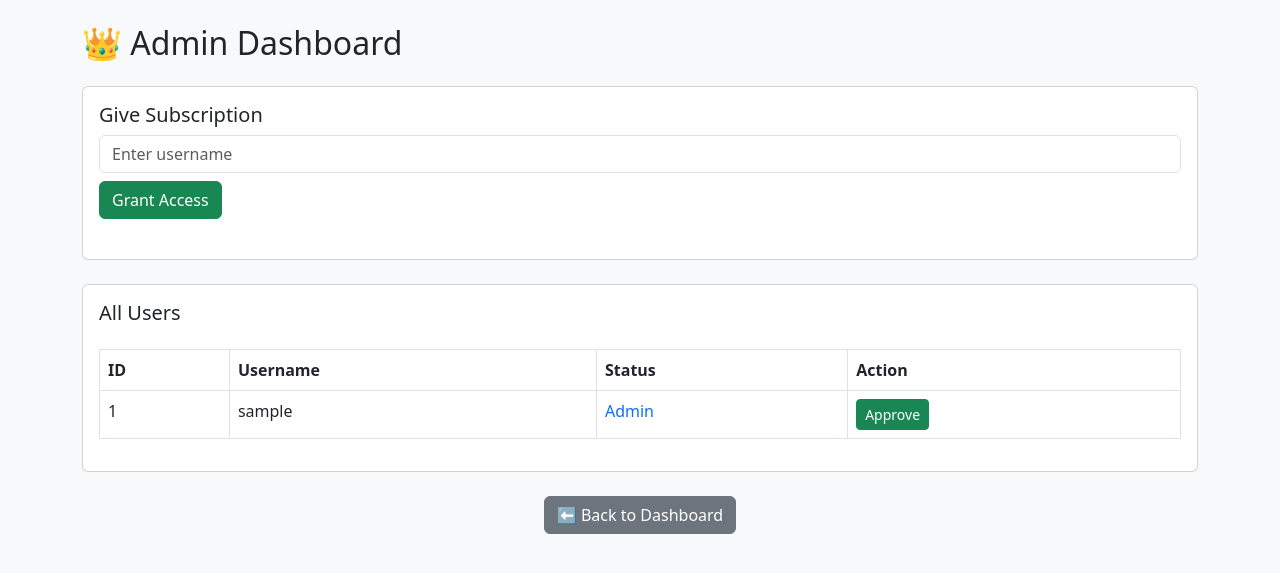
After one commit to pothulaswaraj24-boop/psychstats_web, a Flask app: page /admin in a window 1280 px wide. The commit adds this page. Shown: the top 573 px of the page. Run offline with Flask 3, Linux system fonts and the light colour scheme; a user stored in the database is signed in; tables that the repository leaves empty hold one stand-in row (values such as "Sample post").

Commit message:
final update

```diff
--- a/app.py
+++ b/app.py
@@ -21,6 +21,7 @@ from flask_login import LoginManager, login_user, logout_user, login_required, c
 from flask_sqlalchemy import SQLAlchemy
 from flask_login import UserMixin
 from flask import Flask
+from flask import make_response
 
 app = Flask(__name__)
 app.config['SECRET_KEY'] = 'secret123'
@@ -67,9 +68,6 @@ def clean_static_folder(folder="static", max_age_seconds=300):
 
 @login_manager.user_loader
 def load_user(user_id):
-
-    is_admin = db.Column(db.Boolean, default=False)
-
     return User.query.get(int(user_id))
 
 
@@ -113,26 +111,32 @@ def signup():
         full_name = request.form.get("full_name")
         email = request.form.get("email")
 
+        # 🔴 Check existing user
         if User.query.filter_by(username=username).first():
             return {"status": "error", "message": "Username already exists"}
 
+        hashed = generate_password_hash(password)
+
         user = User(
             username=username,
-            password=generate_password_hash(password),
+            password=hashed,
             full_name=full_name,
             email=email,
-            is_subscribed=False  # 🔒 locked initially
+            is_admin=False,
+            is_subscribed=False
         )
 
         db.session.add(user)
         db.session.commit()
 
+        # 🔥 AUTO LOGIN AFTER SIGNUP
+        login_user(user)
+
         return {"status": "success"}
 
     except Exception as e:
         print("SIGNUP ERROR:", e)
-        return jsonify({"status": "error", "message": "Signup failed"})
-
+        return {"status": "error", "message": "Signup failed"}
 
 
 @app.route("/login", methods=["POST"])
@@ -154,14 +158,86 @@ def login():
         return jsonify({"status": "error", "message": "Server error"})
 
 
-@app.route("/buy")
+
+@app.route("/admin", methods=["GET", "POST"])
 @login_required
-def buy():
-    current_user.is_subscribed = True
-    current_user.subscription_expiry = datetime.utcnow() + timedelta(days=30)
+def admin_dashboard():
+
+    # 🔒 Only admin allowed
+    if not current_user.is_admin:
+        return "Access Denied"
+
+    message = ""
+
+    # 🔹 Handle subscription grant
+    if request.method == "POST":
+        username = request.form.get("username")
+
+        user = User.query.filter_by(username=username).first()
+
+        if user:
+            user.is_subscribed = True
+            db.session.commit()
+            message = f"✅ Subscription granted to {username}"
+        else:
+            message = "❌ User not found"
+
+    users = User.query.all()
+
+    response = make_response(render_template("admin.html", users=users, message=message))
+    response.headers["Cache-Control"] = "no-store"
+    return response
+
+
+@app.route("/request-subscription")
+@login_required
+def request_subscription():
+    current_user.is_requested = True
     db.session.commit()
+    return redirect(url_for("index"))
 
-    return redirect("/")
+@app.route("/revoke/<int:user_id>")
+@login_required
+def revoke(user_id):
+    if not current_user.is_admin:
+        return "Access Denied"
+
+    user = User.query.get(user_id)
+
+    if user:
+        user.is_subscribed = False
+        db.session.commit()
+
+    return redirect(url_for("admin_dashboard"))
+
+
+@app.route("/approve/<int:user_id>")
+@login_required
+def approve(user_id):
+    if not current_user.is_admin:
+        return "Access Denied"
+
+    user = User.query.get(user_id)
+
+    if user:
+        user.is_subscribed = True
+        user.is_requested = False
+        db.session.commit()
+
+    return redirect(url_for("admin_dashboard"))
+
+@app.route("/test-db")
+def test_db():
+    try:
+        users = User.query.all()
+        return f"Users in DB: {len(users)}"
+    except Exception as e:
+        return str(e)
+
+@app.route("/buy_subscription")
+@login_required
+def buy_subscription():
+    return redirect(url_for("index"))
 
 @app.route("/profile", methods=["GET", "POST"])
 @login_required
@@ -183,15 +259,23 @@ def logout():
 @app.route("/", methods=["GET", "POST"])
 #@login_required
 def index():
+    result = ""          # ✅ FIX
+    graph_path = ""      # ✅ FIX
+    columns = []         # ✅ FIX
+    file_path = None
+
     if not current_user.is_authenticated:
-        return render_template("index.html", result="", columns=[], graph="",
+        return render_template("index.html", result="⚠️ Please login to use features", columns=[], graph="",
                                 file_path=None,username=None)
     # 🔥 KEY LOGIC
-    if not current_user.is_admin and not current_user.is_subscribed:
-        return render_template("index.html",
+    if current_user.is_authenticated:
+       if not current_user.is_admin and not current_user.is_subscribed:
+           return render_template("index.html",
                                result="⚠️ Please buy subscription to use features",
                                columns=[],
-                               graph="")
+                               graph="",
+                               user=current_user)
+
 
     if request.method == "POST":
         if not current_user.is_authenticated:
@@ -289,7 +373,6 @@ def index():
                     plt.savefig(full_path)
                     plt.close()
                     graph_path = f"/static/{filename}"
-                    plt.savefig(filename)
 
                     report = session.get("report", [])
 
@@ -331,7 +414,6 @@ def index():
                     full_path = os.path.join("static", filename)
                     plt.savefig(full_path)
                     graph_path = f"/static/{filename}"
-                    plt.savefig(filename)
 
                     report = session.get("report", [])
 
@@ -375,8 +457,6 @@ def index():
                     full_path = os.path.join("static", filename)
                     plt.savefig(full_path)
                     graph_path = f"/static/{filename}"
-                    plt.savefig(filename)
-
 
                     report = session.get("report", [])
 
@@ -389,13 +469,17 @@ def index():
                     session["report"] = report
 
 
-    return render_template("index.html",
+
+    response = make_response(render_template("index.html",
                            result=result,
                            graph=graph_path,
                            columns=columns,
                            file_path=session.get("file_path"),
-                           username=current_user.username,
-                           user=current_user)
+                           username=current_user.username if current_user.is_authenticated else None,
+                           user=current_user if current_user.is_authenticated else None
+                       ))
+    response.headers["Cache-Control"] = "no-store"
+    return response
 
 
 @app.route("/download")
@@ -475,4 +559,5 @@ with app.app_context():
 
 
 if __name__ == "__main__":
+   # app.run(debug=True)
     app.run(host="0.0.0.0", port=10000)
--- a/models.py
+++ b/models.py
@@ -18,5 +18,7 @@ class User(UserMixin, db.Model):
     email = db.Column(db.String(150), unique=True)
 
     # 🔥 NEW FIELDS
+    is_admin = db.Column(db.Boolean, default=False)
     is_subscribed = db.Column(db.Boolean, default=False)
     subscription_expiry = db.Column(db.DateTime)
+    is_requested = db.Column(db.Boolean, default=False)
--- /dev/null
+++ b/static/1775036925.2753222_Book1.csv
@@ -0,0 +1,6 @@
+GroupA,GroupB,GroupC
+12,15,18
+14,18,10
+16,20,22
+13,17,19
+15,19,21
--- /dev/null
+++ b/templates/admin.html
@@ -0,0 +1,84 @@
+<!DOCTYPE html>
+<html>
+<head>
+    <title>Admin Dashboard</title>
+    <link href="https://cdn.jsdelivr.net/npm/bootstrap@5.3.0/dist/css/bootstrap.min.css" rel="stylesheet">
+</head>
+
+<body class="bg-light">
+
+<div class="container mt-4">
+
+    <h2 class="mb-4">👑 Admin Dashboard</h2>
+
+    <!-- 🔹 Grant Subscription -->
+    <div class="card p-3 mb-4">
+        <h5>Give Subscription</h5>
+
+        <form method="POST">
+            <input type="text" name="username" class="form-control mb-2" placeholder="Enter username" required>
+            <button class="btn btn-success">Grant Access</button>
+        </form>
+
+        <p class="mt-2 text-success">{{ message }}</p>
+    </div>
+
+
+
+
+    <!-- 🔹 User List -->
+    <div class="card p-3">
+        <h5>All Users</h5>
+
+        <table class="table table-bordered mt-3">
+    <tr>
+        <th>ID</th>
+        <th>Username</th>
+        <th>Status</th>
+        <th>Action</th>
+    </tr>
+
+    {% for u in users %}
+    <tr>
+        <td>{{ u.id }}</td>
+        <td>{{ u.username }}</td>
+
+        <td>
+            {% if u.is_admin %}
+                <span class="text-primary">Admin</span>
+            {% elif u.is_subscribed %}
+                <span class="text-success">Subscribed</span>
+            {% elif u.is_requested %}
+                <span class="text-warning">Requested</span>
+            {% else %}
+                <span class="text-danger">Free</span>
+            {% endif %}
+        </td>
+
+        <td>
+            {% if u.is_requested %}
+                <a href="/approve/{{ u.id }}" class="btn btn-success btn-sm">
+                    Approve
+                </a>
+            {% elif u.is_subscribed %}
+                <a href="/revoke/{{ u.id }}" class="btn btn-danger btn-sm">
+                    Revoke
+                </a>
+            {% else %}
+                —
+            {% endif %}
+        </td>
+    </tr>
+    {% endfor %}
+</table>
+    </div>
+
+</div>
+
+
+<div class="text-center mt-4">
+    <a href="/" class="btn btn-secondary">⬅ Back to Dashboard</a>
+</div>
+
+</body>
+</html>
```
Also changed, not shown: templates/index.html (+78 -31 lines), instance/users.db, static/ttest_1775036929.3730636.png (added).
